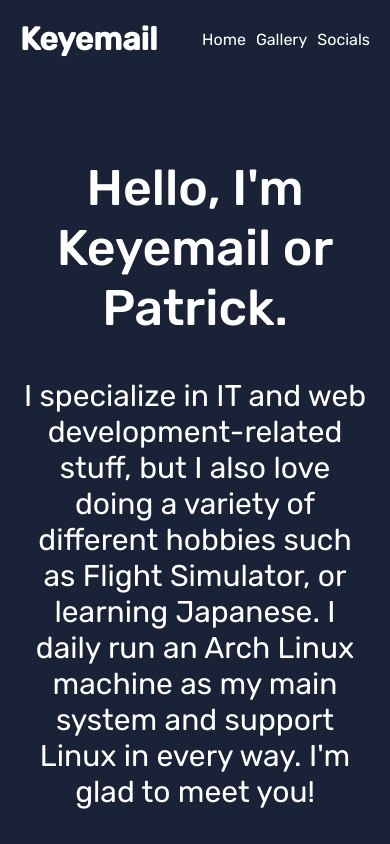
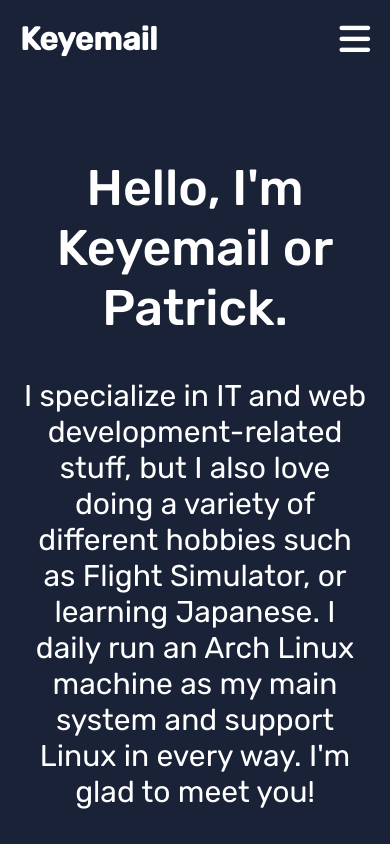
Before and after one commit to Keyemail/keyemail-dev, a Vue app: page / in a window 390 px wide. Shown: the top 844 px of the page. Built offline with nearby package versions, Linux system fonts and the light colour scheme.

Commit message:
more mobile support

```diff
--- a/src/App.vue
+++ b/src/App.vue
@@ -18,6 +18,7 @@ export default {
 
 html, body, #app {
   height: 100%;
+  scroll-behavior: smooth;
 }
 
 #app {
@@ -25,7 +26,7 @@ html, body, #app {
   flex-direction: column;
   max-width: 1920px;
   margin: auto;
-  margin: 0px 20px;
+  padding: 0px 20px;
 }
 
 * {
--- a/src/components/NavBar.vue
+++ b/src/components/NavBar.vue
@@ -6,10 +6,46 @@
       <li><router-link to="/gallery">Gallery</router-link></li>
       <li><router-link to="/socials">Socials</router-link></li>
     </ul>
+    <div class="mobileNavButton">
+      <i class="fa-solid fa-x" @click="mobileUI()" v-if="turnOnMobileUI"></i>
+      <i class="fas fa-bars" @click="mobileUI()" v-else></i>
+    </div>
+  </div>
+  <div class="mobileNav" v-if="turnOnMobileUI">
+    <div class="mobileNavContents">
+      <ul>
+        <li><router-link to="/" @click="mobileUI()">Home</router-link></li>
+        <li><router-link to="/gallery" @click="mobileUI()">Gallery</router-link></li>
+        <li><router-link to="/socials" @click="mobileUI()">Socials</router-link></li>
+      </ul>
+    </div>
   </div>
 </template>
 
-<style>
+<script>
+export default {
+  data(){
+    return {
+      turnOnMobileUI: false
+    }
+  },
+  methods: {
+    mobileUI() {
+      if(this.turnOnMobileUI == false) {
+        this.turnOnMobileUI = true;
+        document.body.style.overflow = 'hidden';
+        document.body.scrollTop = 0;
+        document.documentElement.scrollTop = 0;
+      } else {
+        this.turnOnMobileUI = false;
+        document.body.style.overflow = 'auto';
+      }
+    }
+  }
+}
+</script>
+
+<style scoped>
 .navbar{
   position: relative;
   display: flex;
@@ -23,6 +59,7 @@
 
 .navbar h1{
   width: fit-content;
+  z-index: 10;
 }
 
 .navContents {
@@ -46,4 +83,74 @@
 .navContents li:hover{
   color: #8ee8fc;
 }
+
+.mobileNavButton {
+  display: none;
+  z-index: 10;
+}
+
+.mobileNavButton i {
+  float: right;
+  font-size: 35px;
+  cursor: pointer;
+  transition: 0.3s color;
+}
+
+.mobileNavButton i:hover {
+  color: #74d2f1;
+}
+
+.mobileNav {
+  position: absolute;
+  width: 100%;
+  height: 100%;
+  background-color: rgba(0, 0, 0, 0.9);
+  left: 0;
+  top: 0;
+  z-index: 9;
+}
+
+.mobileNav i {
+  float: right;
+  font-size: 35px;
+  cursor: pointer;
+  transition: 0.3s color;
+}
+
+.mobileNavContents {
+  display: flex;
+  align-items: center;
+  justify-content: center;
+  height: 100%;
+}
+
+.mobileNavContents li {
+  cursor: pointer;
+  margin-left: 10px;
+  font-weight: 400;
+  transition: color 0.3s;
+  font-size: 40px;
+  text-align: center;
+  font-family: 'Rubik', sans-serif;
+  margin: 10px;
+}
+
+.mobileNavContents a {
+  color: white;
+  text-decoration: none;
+  transition: 0.3s color;
+}
+
+.mobileNavContents a:hover {
+  color: #74d2f1;
+}
+
+@media only screen and (max-width: 415px) {
+  .navContents {
+    display: none;
+  }
+  .mobileNavButton {
+    display: block;
+  }
+}
 </style>
--- a/src/views/404Page.vue
+++ b/src/views/404Page.vue
@@ -33,6 +33,6 @@
 }
 
 .notFound a:hover {
-  color: #74d2f1
+  color: #74d2f1;
 }
 </style>
```
Also changed, not shown: package.json (+1 -6 lines), 2 other files (tests, documents, lock files or other folders).
